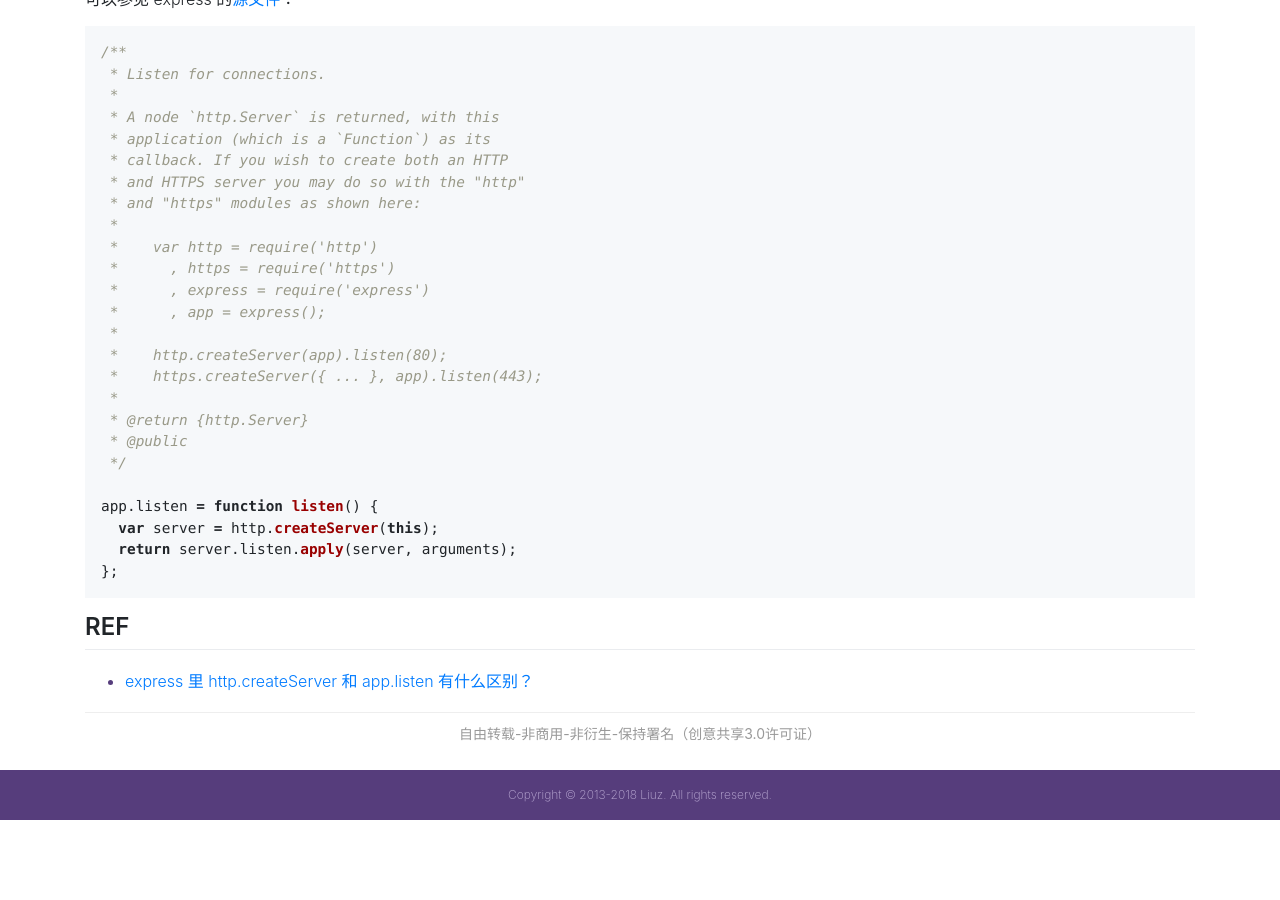
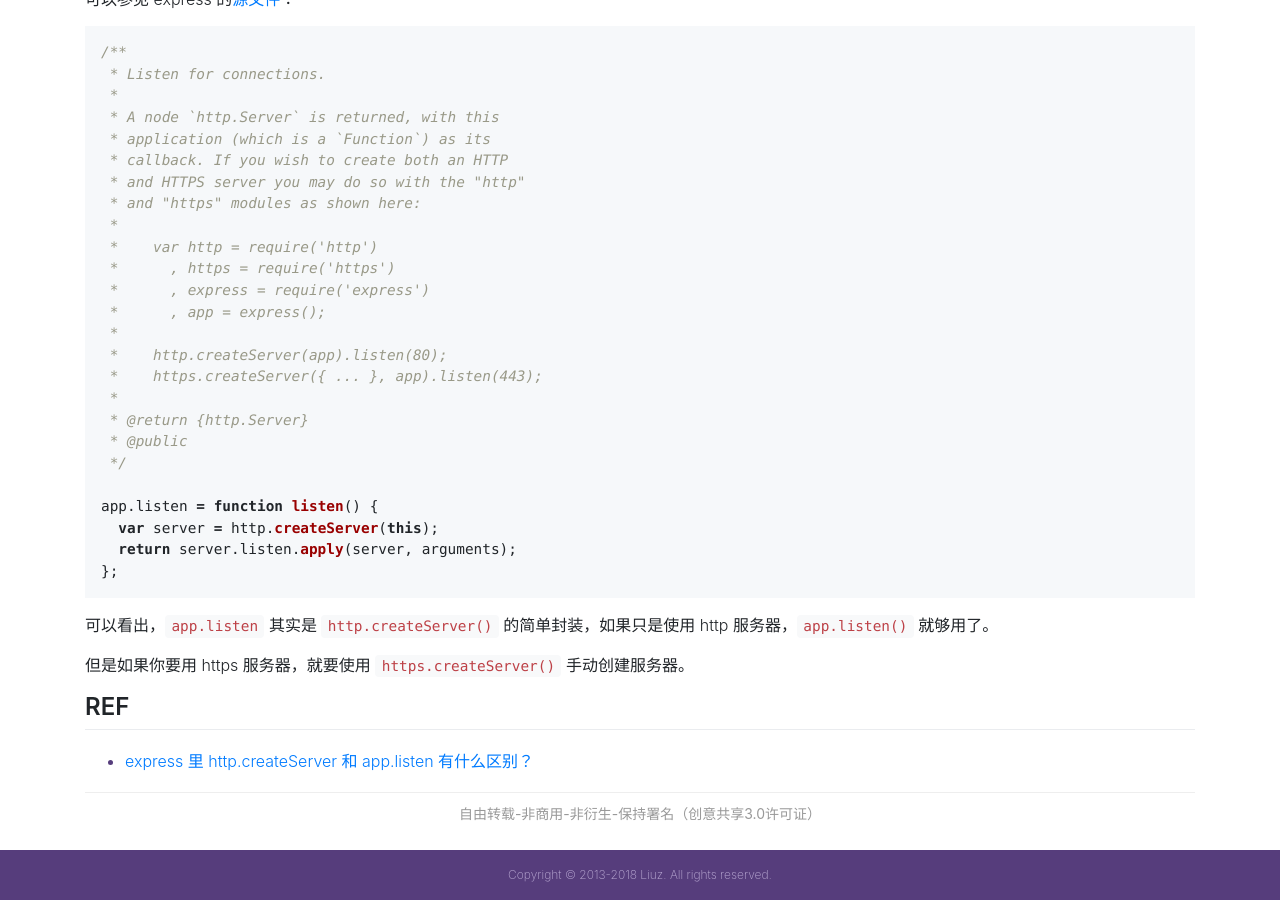
Before and after one commit to liuzhuan/liuzhuan.github.io, a Jekyll site: the page built from _posts/2018-05-15-expressjs-faq.md, in a window 1280 px wide and 900 px high, scrolled down 681 px. Built offline with Jekyll 4.4.1, drawn with Linux system fonts in a browser that asks for light colours; nearby versions of some CDN libraries; comment, search, counter and statistics services are not loaded; before the commit the page ends 1501 px from its top, so only the background shows below that.

Commit message:
adding more https.createServer for express.js

````diff
--- a/_posts/2018-05-15-expressjs-faq.md
+++ b/_posts/2018-05-15-expressjs-faq.md
@@ -57,6 +57,10 @@ app.listen = function listen() {
 };
 ```
 
+可以看出，`app.listen` 其实是 `http.createServer()` 的简单封装，如果只是使用 http 服务器，`app.listen()` 就够用了。
+
+但是如果你要用 https 服务器，就要使用 `https.createServer()` 手动创建服务器。
+
 ## REF
 
 - [express 里 http.createServer 和 app.listen 有什么区别？][express.listen]
````
